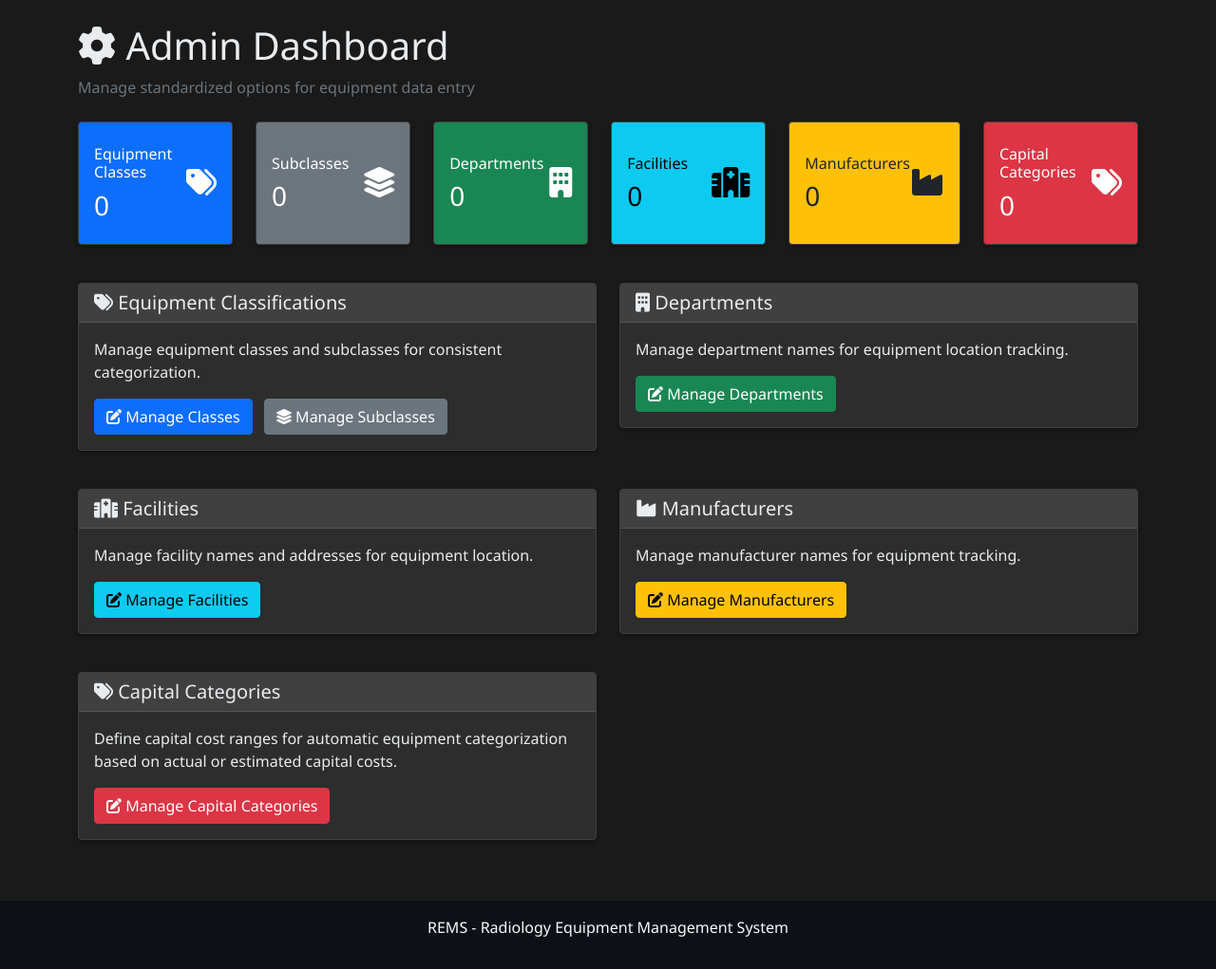
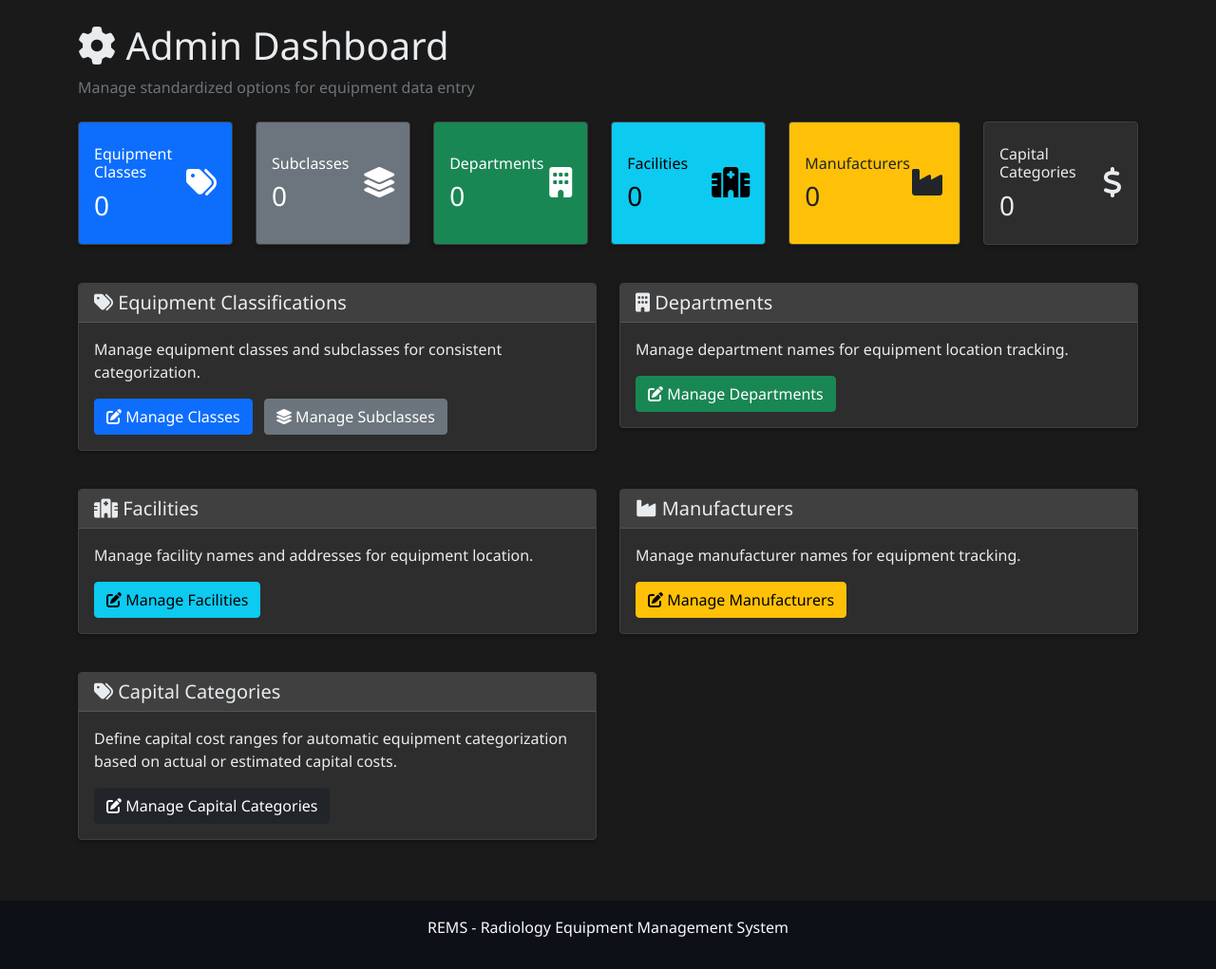
Before and after one commit to nickbevins/rems, a Flask app: page /admin in a window 1280 px wide. Shown: the part 57-1078 px from the top of the page at 95% size. Run offline with Flask 3, Linux system fonts and the light colour scheme; a user stored in the database is signed in; data that the repository does not hold is empty; some libraries are stand-ins or nearby versions.

Commit message:
Change capital tile to dark with dollar icon, allow tests on retired equipment, add ME reg to compliance tables

```diff
--- a/templates/admin_dashboard.html
+++ b/templates/admin_dashboard.html
@@ -93,7 +93,7 @@
             </div>
 
             <div class="col-lg col-md-4 col-sm-6 mb-3">
-                <div class="card bg-danger text-white h-100">
+                <div class="card bg-dark text-white h-100">
                     <div class="card-body d-flex flex-column">
                         <div class="d-flex justify-content-between flex-grow-1">
                             <div class="d-flex flex-column justify-content-center">
@@ -101,7 +101,7 @@
                                 <h3 class="mb-0">{{ capital_categories_count }}</h3>
                             </div>
                             <div class="align-self-center">
-                                <i class="fas fa-tags fa-2x"></i>
+                                <i class="fas fa-dollar-sign fa-2x"></i>
                             </div>
                         </div>
                     </div>
@@ -180,7 +180,7 @@
                     </div>
                     <div class="card-body">
                         <p>Define capital cost ranges for automatic equipment categorization based on actual or estimated capital costs.</p>
-                        <a href="{{ url_for('admin_capital_categories') }}" class="btn btn-danger">
+                        <a href="{{ url_for('admin_capital_categories') }}" class="btn btn-dark">
                             <i class="fas fa-edit"></i> Manage Capital Categories
                         </a>
                     </div>
--- a/templates/equipment_detail.html
+++ b/templates/equipment_detail.html
@@ -26,7 +26,7 @@
                         <i class="fas fa-arrow-left"></i> Back to List
                     </a>
                 {% endif %}
-                {% if not is_retired and current_user.can_manage_compliance() %}
+                {% if current_user.can_manage_compliance() %}
                     <a href="{{ url_for('compliance_test_new', eq_id=equipment.eq_id, **request.args) }}" class="btn btn-warning">
                         <i class="fas fa-plus"></i> Add Test
                     </a>
```
Also changed, not shown: templates/compliance_dashboard.html (+18 -3 lines).
